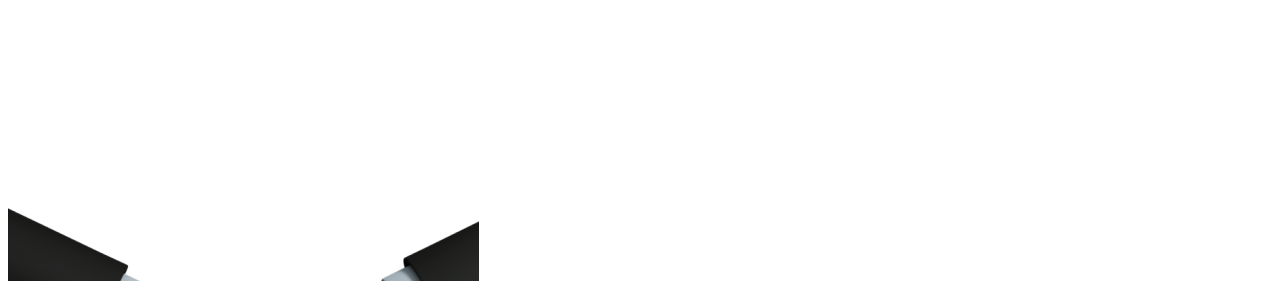
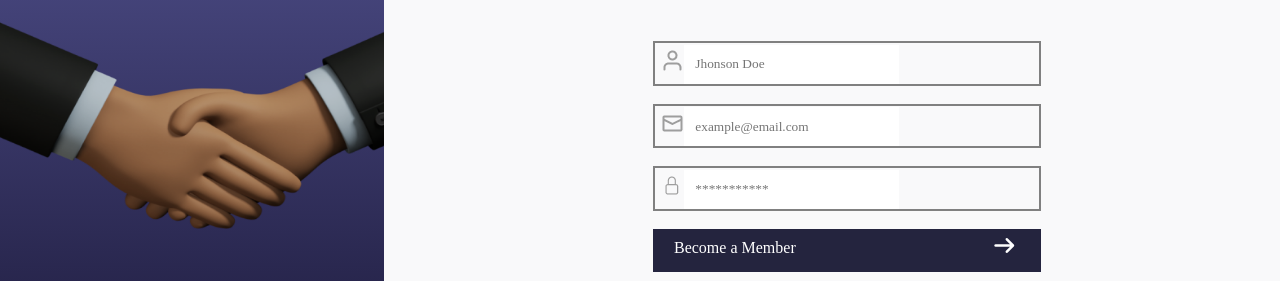
Before and after one commit to kumaravel-kannan/login-page-, a plain HTML site: page index.html in a window 1280 px wide. Shown: the part 162-443 px from the top of the page. Drawn offline with Linux system fonts and the light colour scheme; files that its build step writes are made by us from their sources; the site is published under a folder, as on GitHub Pages, so addresses that start at the root find nothing; files whose address does not match are found by name; a web font is replaced by a local one.

Commit message:
Update index.html

```diff
--- a/index.html
+++ b/index.html
@@ -4,8 +4,8 @@
     <meta charset="UTF-8">
     <meta name="viewport" content="width=device-width, initial-scale=1.0">
     <title>Document</title>
-    <link rel="stylesheet" href="/html/style.css">
-    <link rel="stylesheet" href="/html/assets/css/all.css">
+    <link rel="stylesheet" href="html/style.css">
+    <link rel="stylesheet" href="html/assets/css/all.css">
 </head>
 <body>
     <header>
```
